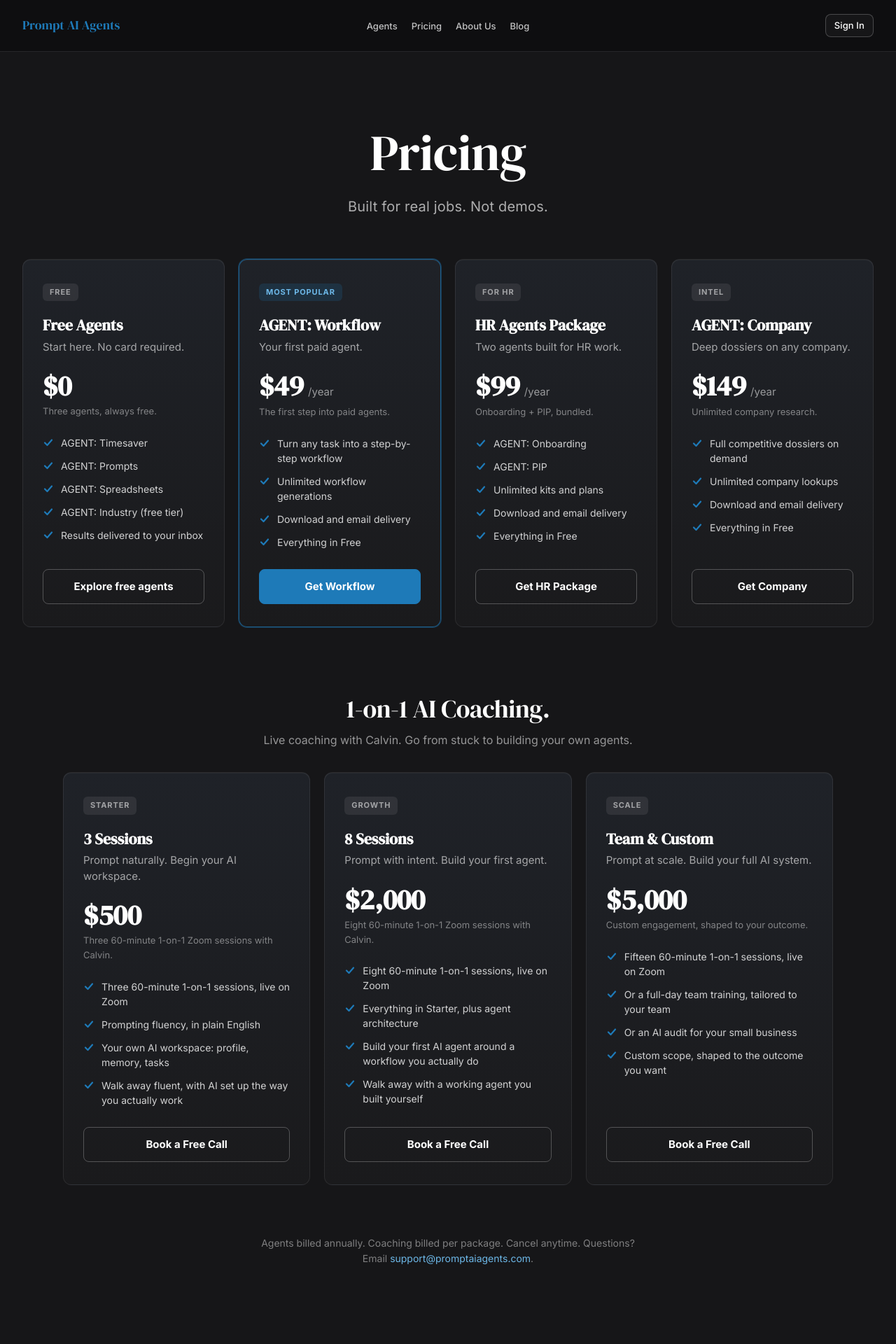
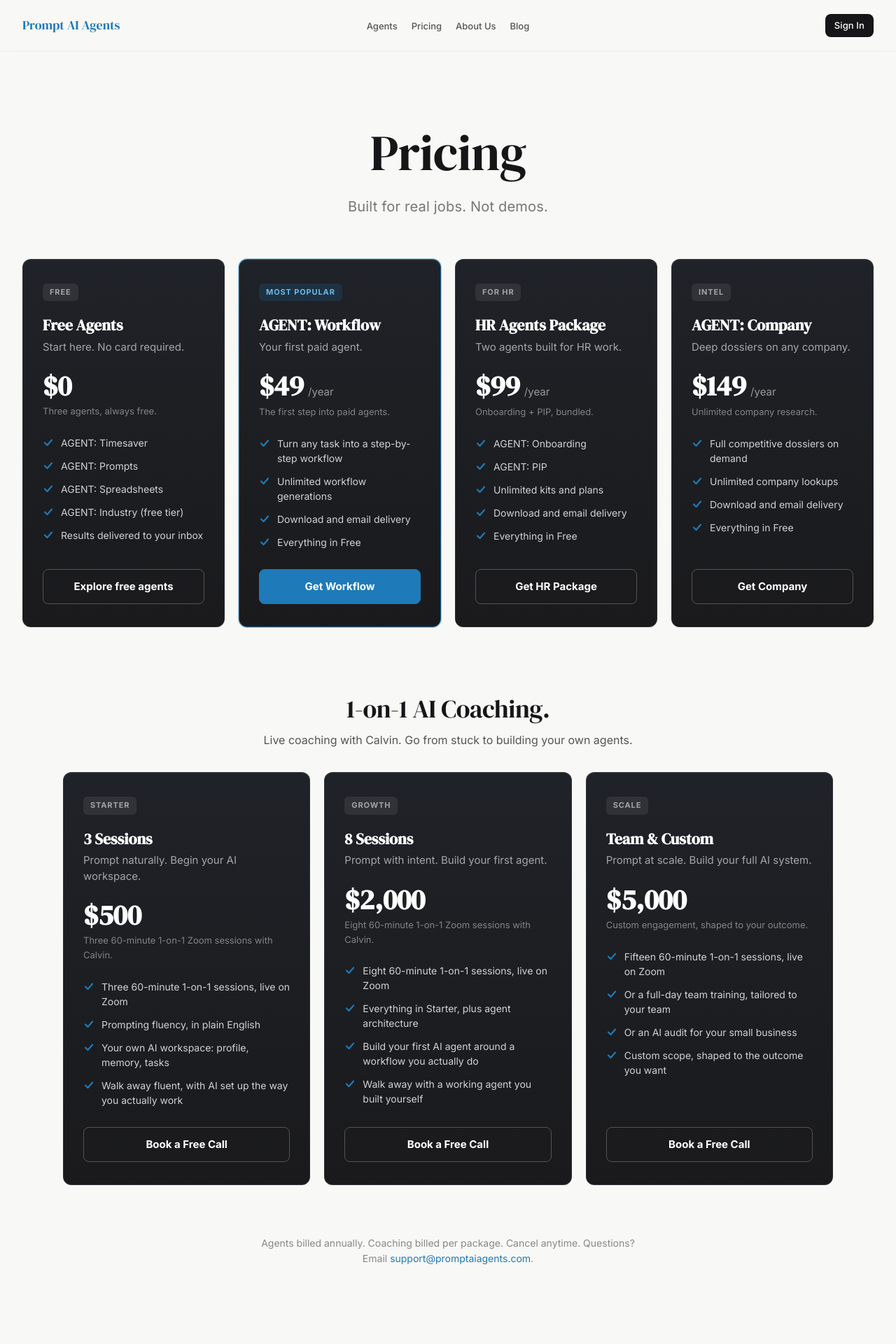
Before and after one commit to coolcalvin457-tech/agent-timesaver-nextjs, a Next.js app: page /pricing in a window 1280 px wide. Shown: the top 1920 px of the page at 70% size. Built offline with nearby package versions, Linux system fonts and the light colour scheme; no server answers.

Commit message:
pricing: flip page chrome to light mode (S173)

```diff
--- a/app/pricing/page.tsx
+++ b/app/pricing/page.tsx
@@ -206,11 +206,10 @@ function TierCard({ tier }: { tier: Tier }) {
 export default function PricingPage() {
   return (
     <>
-      <Nav dark />
+      <Nav />
       <main
         style={{
           minHeight: "100vh",
-          background: "var(--dark)",
           paddingTop: "100px",
           paddingBottom: "120px",
         }}
@@ -221,7 +220,6 @@ export default function PricingPage() {
             <h1
               className="heading-1"
               style={{
-                color: "#FFFFFF",
                 marginBottom: "20px",
                 fontSize: "clamp(2.75rem, 6vw, 4.5rem)",
                 lineHeight: 1.05,
@@ -232,7 +230,6 @@ export default function PricingPage() {
             <p
               className="hero-subheadline"
               style={{
-                color: "rgba(255,255,255,0.65)",
                 margin: "0 auto",
               }}
             >
@@ -260,7 +257,6 @@ export default function PricingPage() {
             <h2
               className="heading-1"
               style={{
-                color: "#FFFFFF",
                 fontSize: "clamp(1.75rem, 3.5vw, 2.25rem)",
                 lineHeight: 1.15,
                 marginBottom: "12px",
@@ -270,7 +266,7 @@ export default function PricingPage() {
             </h2>
             <p
               style={{
-                color: "rgba(255,255,255,0.55)",
+                color: "var(--text-secondary)",
                 fontSize: "1rem",
                 maxWidth: "560px",
                 margin: "0 auto 32px",
@@ -293,14 +289,14 @@ export default function PricingPage() {
               textAlign: "center",
               margin: "72px auto 0",
               fontSize: "0.875rem",
-              color: "rgba(255,255,255,0.45)",
+              color: "var(--text-muted)",
               maxWidth: "560px",
             }}
           >
             Agents billed annually. Coaching billed per package. Cancel anytime. Questions? Email{" "}
             <a
               href="mailto:support@promptaiagents.com"
-              style={{ color: "#6DB8E8", textDecoration: "none" }}
+              style={{ color: "var(--cta)", textDecoration: "none" }}
             >
               support@promptaiagents.com
             </a>
```
